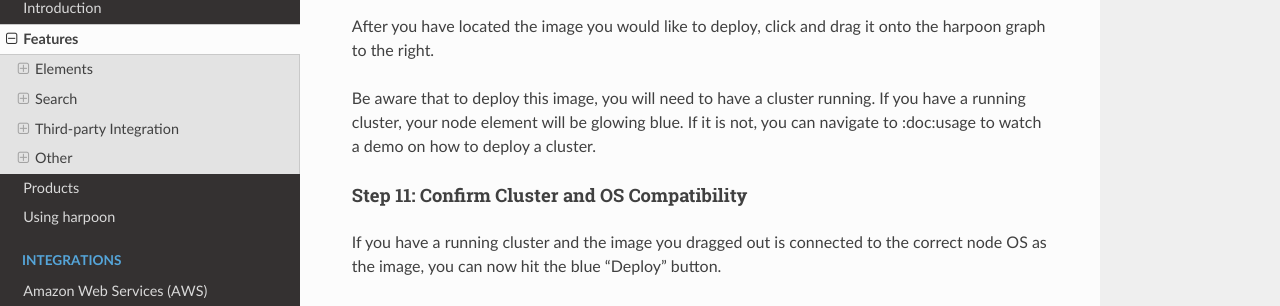
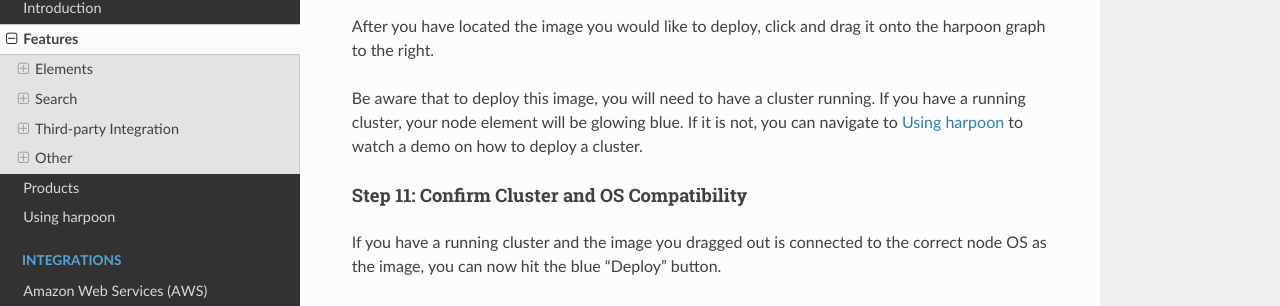
Before and after one commit to harpooncorp/docs, a Sphinx documentation site: the page built from docs/source/features.rst, in a window 1280 px wide and 900 px high, scrolled down 8785 px. Shown: the part 169-475 px from the top of the window. Built offline with Sphinx 7.4.7 and the Read the Docs theme 2.0.0, drawn with Linux system fonts in a browser that asks for light colours.

Commit message:
Update features.rst

```diff
--- a/docs/source/features.rst
+++ b/docs/source/features.rst
@@ -298,7 +298,7 @@ Step 10: Deploy Your Image
 ~~~~~~~~~~~~~~~~~~~~~~~~~~~~~~~~~~~~~~~~~~~~~~~~~~~~~~
 After you have located the image you would like to deploy, click and drag it onto the harpoon graph to the right.
 
-Be aware that to deploy this image, you will need to have a cluster running. If you have a running cluster, your node element will be glowing blue. If it is not, you can navigate to :doc:usage to watch a demo on how to deploy a cluster.
+Be aware that to deploy this image, you will need to have a cluster running. If you have a running cluster, your node element will be glowing blue. If it is not, you can navigate to :doc:`usage` to watch a demo on how to deploy a cluster.
 
 Step 11: Confirm Cluster and OS Compatibility
 ~~~~~~~~~~~~~~~~~~~~~~~~~~~~~~~~~~~~~~~~~~~~~~~~~~~~~~
```
